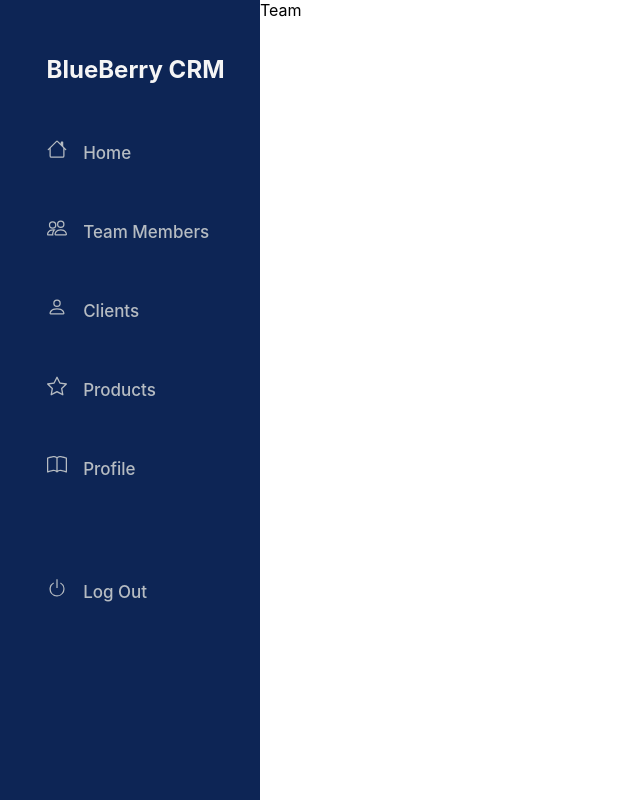
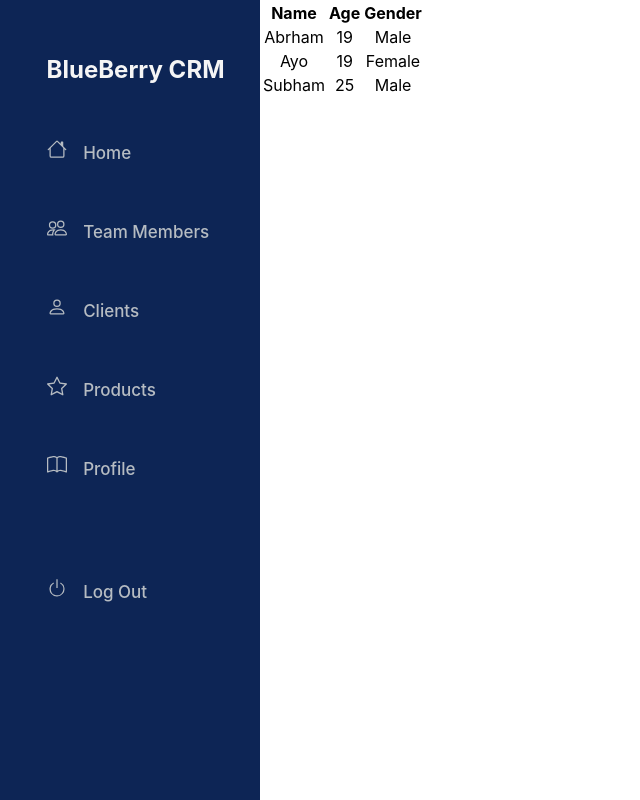
Before and after one commit to Ayokunle18/SH-React-Capstone2, a React (Create React App) app: page /team-members in a window 1280 px wide. Shown: the whole page, without its empty margins (0-640 px from the left). Built offline with nearby package versions, Linux system fonts and the light colour scheme.

Commit message:
team members

```diff
--- a/package.json
+++ b/package.json
@@ -6,6 +6,7 @@
     "@testing-library/jest-dom": "^5.16.4",
     "@testing-library/react": "^13.2.0",
     "@testing-library/user-event": "^13.5.0",
+    "icons": "^1.0.0",
     "react": "^18.1.0",
     "react-dom": "^18.1.0",
     "react-icons": "^4.3.1",
--- a/src/Pages/Team/Team.js
+++ b/src/Pages/Team/Team.js
@@ -1,12 +1,39 @@
 import React from 'react'
 import Sidebar from '../../Components/Sidebar/Sidebar'
 
-const Team = () => {
-  return (
-    <div>
-      <Sidebar/>
-      Team</div>
-  )
+import './team.css'
+// Example of a data array that
+// you might receive from an API
+const data = [
+{ name: "Abrham", age: 19, gender: "Male" },
+{ name: "Ayo", age: 19, gender: "Female" },
+{ name: "Subham", age: 25, gender: "Male"},
+]
+
+function App() {
+return (
+  <>
+  <Sidebar />
+	<div className="App">
+	<table>
+		<tr>
+		<th>Name</th>
+		<th>Age</th>
+		<th>Gender</th>
+		</tr>
+		{data.map((val, key) => {
+		return (
+			<tr key={key}>
+			<td>{val.name}</td>
+			<td>{val.age}</td>
+			<td>{val.gender}</td>
+			</tr>
+		)
+		})}
+	</table>
+	</div>
+  </>
+);
 }
 
-export default Team
+export default App;
```
Also changed, not shown: src/Pages/Team/team.css (added), 1 other file (tests, documents, lock files or other folders).
